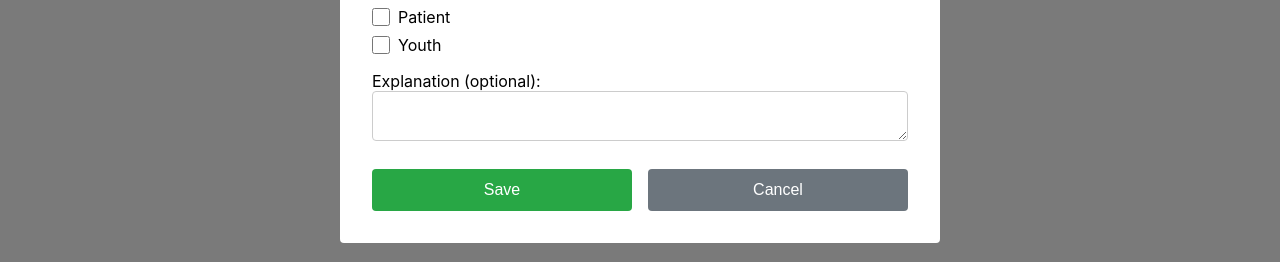
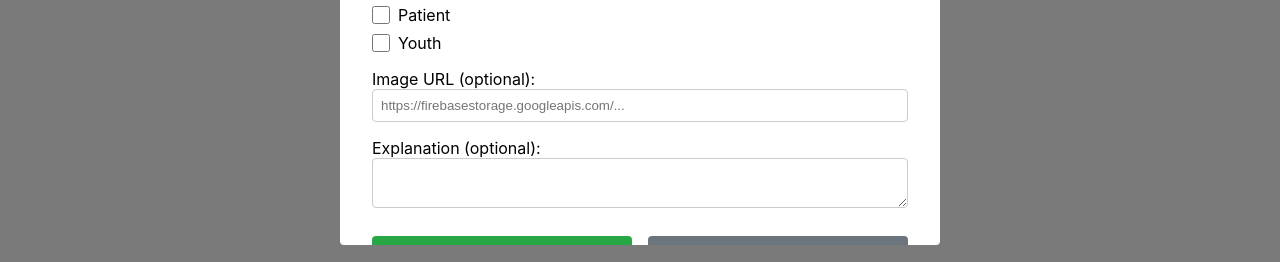
Before and after one commit to CarolZhiLi/GB-quiz-portal, a React (Vite) app: page / in a window 1280 px wide. Both pictures are taken after a click on the button "Add New Question". Shown: the part 515-777 px from the top of the page. Built offline with nearby package versions, Linux system fonts and the light colour scheme; no server answers; the database is empty.

Commit message:
feat(question-form): add optional Image URL field for questions
- New url input to store Firebase Storage image link
- Pre-fills when editing
- Included in save payload via imageUrl

```diff
--- a/src/components/QuestionForm.jsx
+++ b/src/components/QuestionForm.jsx
@@ -7,6 +7,7 @@ export function QuestionForm({ question, onSave, onCancel }) {
   const [level, setLevel] = useState(1);
   const [usertype, setUsertype] = useState([]);
   const [explanation, setExplanation] = useState('');
+  const [imageUrl, setImageUrl] = useState('');
 
   useEffect(() => {
     if (question) {
@@ -16,6 +17,7 @@ export function QuestionForm({ question, onSave, onCancel }) {
       setLevel(question.level || 1);
       setUsertype(question.usertype || []);
       setExplanation(question.explanation || '');
+      setImageUrl(question.imageUrl || '');
     }
   }, [question]);
 
@@ -54,7 +56,8 @@ export function QuestionForm({ question, onSave, onCancel }) {
       correctIndex,
       level,
       usertype: usertype,
-      explanation: explanation.trim()
+      explanation: explanation.trim(),
+      imageUrl: imageUrl.trim()
     });
   }
 
@@ -163,6 +166,17 @@ export function QuestionForm({ question, onSave, onCancel }) {
           </div>
 
           <div style={styles.formGroup}>
+            <label>Image URL (optional):</label>
+            <input
+              type="url"
+              value={imageUrl}
+              onChange={(e) => setImageUrl(e.target.value)}
+              placeholder="https://firebasestorage.googleapis.com/..."
+              style={styles.textInput}
+            />
+          </div>
+
+          <div style={styles.formGroup}>
             <label>Explanation (optional):</label>
             <textarea
               value={explanation}
@@ -214,6 +228,13 @@ const styles = {
     borderRadius: '4px',
     boxSizing: 'border-box',
     fontFamily: 'inherit'
+  },
+  textInput: {
+    width: '100%',
+    padding: '0.5rem',
+    border: '1px solid #ccc',
+    borderRadius: '4px',
+    boxSizing: 'border-box'
   },
   optionRow: {
     display: 'flex',
```
